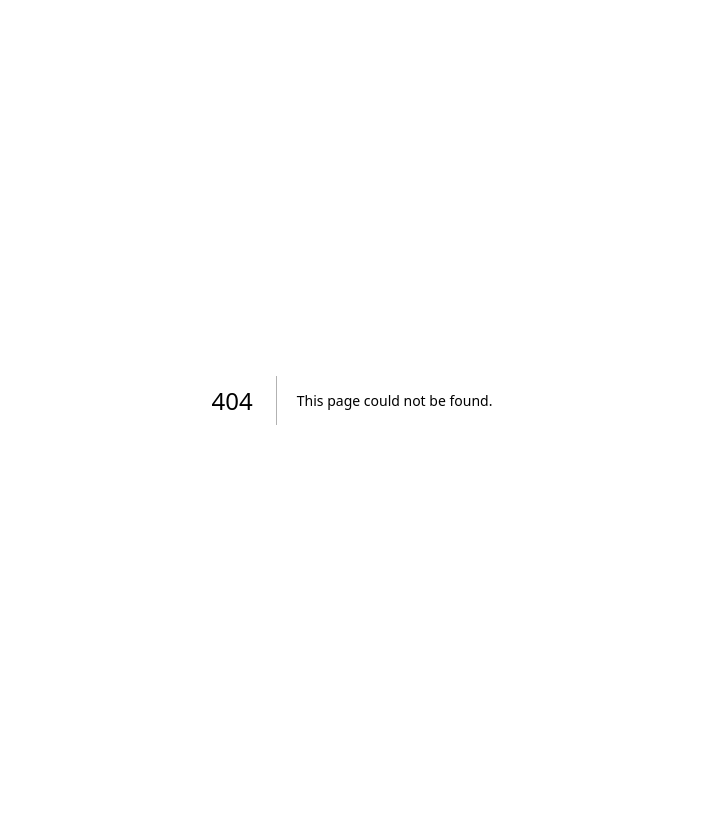
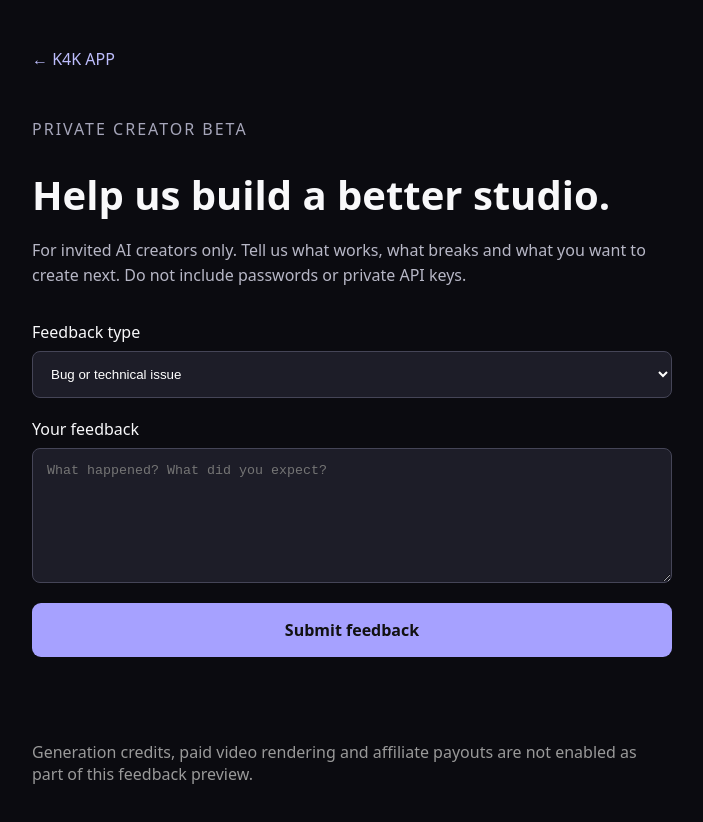
Before and after one commit to kreativestudios4k-lgtm/k4k-academy-v2, a Next.js app: page /creator-beta/feedback in a window 1280 px wide. Before the commit this address had no page. Shown: the top 822 px of the page, without its empty margins (288-991 px from the left). Before the commit the page ends 800 px from the top, so only its background shows below. Built offline with nearby package versions, Linux system fonts and the light colour scheme.

Commit message:
feat: creator-facing private beta feedback form in preview

```diff
--- /dev/null
+++ b/app/creator-beta/feedback/page.js
@@ -0,0 +1,50 @@
+'use client';
+import {useState} from 'react';
+import Link from 'next/link';
+import {createClient} from '@supabase/supabase-js';
+
+export default function CreatorFeedbackPage(){
+ const [category,setCategory]=useState('bug');
+ const [message,setMessage]=useState('');
+ const [status,setStatus]=useState('');
+ const [busy,setBusy]=useState(false);
+ async function submit(event){
+  event.preventDefault();setBusy(true);setStatus('');
+  try{
+   const url=process.env.NEXT_PUBLIC_SUPABASE_URL;
+   const key=process.env.NEXT_PUBLIC_SUPABASE_ANON_KEY;
+   if(!url||!key) throw new Error('Creator feedback is not configured yet.');
+   const client=createClient(url,key);
+   const {data:{session}}=await client.auth.getSession();
+   if(!session?.access_token) throw new Error('Please sign in to your Academy account first.');
+   const res=await fetch('/api/creator-beta/feedback',{method:'POST',headers:{'Content-Type':'application/json',Authorization:`Bearer ${session.access_token}`},body:JSON.stringify({category,message})});
+   if(!res.ok){
+    const body=await res.json().catch(()=>({}));
+    if(res.status===403) throw new Error('Your account is not on the private creator invitation list.');
+    if(res.status===503) throw new Error('Feedback is not enabled yet. Please try again after the beta opens.');
+    throw new Error(body.error||'Unable to submit feedback.');
+   }
+   setMessage('');setStatus('Thank you. Your feedback has been submitted.');
+  }catch(err){setStatus(err.message||'Feedback could not be submitted.');}
+  finally{setBusy(false);}
+ }
+ return <main style={{minHeight:'100vh',background:'#0b0b10',color:'#f8f8fa',padding:'48px 20px',fontFamily:'system-ui,sans-serif'}}>
+ <div style={{maxWidth:640,margin:'0 auto'}}>
+ <Link href="/k4k-app" style={{color:'#bdbdfc'}}>← K4K APP</Link>
+ <p style={{marginTop:48,color:'#a6a6ba',letterSpacing:2}}>PRIVATE CREATOR BETA</p>
+ <h1 style={{fontSize:40,marginBottom:12}}>Help us build a better studio.</h1>
+ <p style={{color:'#b7b7c6',lineHeight:1.6}}>For invited AI creators only. Tell us what works, what breaks and what you want to create next. Do not include passwords or private API keys.</p>
+ <form onSubmit={submit} style={{display:'grid',gap:20,marginTop:32}}>
+ <label style={{display:'grid',gap:8}}>Feedback type
+ <select value={category} onChange={e=>setCategory(e.target.value)} style={{padding:14,background:'#1d1d28',color:'white',border:'1px solid #454557',borderRadius:8}}>
+ <option value="bug">Bug or technical issue</option><option value="quality">Video quality</option><option value="workflow">Creator workflow</option><option value="suggestion">Feature suggestion</option>
+ </select></label>
+ <label style={{display:'grid',gap:8}}>Your feedback
+ <textarea required minLength={10} maxLength={2000} rows={7} value={message} onChange={e=>setMessage(e.target.value)} placeholder="What happened? What did you expect?" style={{padding:14,background:'#1d1d28',color:'white',border:'1px solid #454557',borderRadius:8}}/>
+ </label>
+ <button disabled={busy||message.trim().length<10} type="submit" style={{padding:16,background:'#a6a1ff',color:'#111',fontWeight:700,border:0,borderRadius:9,cursor:'pointer'}}>{busy?'Sending…':'Submit feedback'}</button>
+ <p aria-live="polite" role="status" style={{color:'#ddd'}}>{status}</p>
+ </form>
+ <p style={{color:'#999',marginTop:32}}>Generation credits, paid video rendering and affiliate payouts are not enabled as part of this feedback preview.</p>
+ </div></main>;
+}
```
